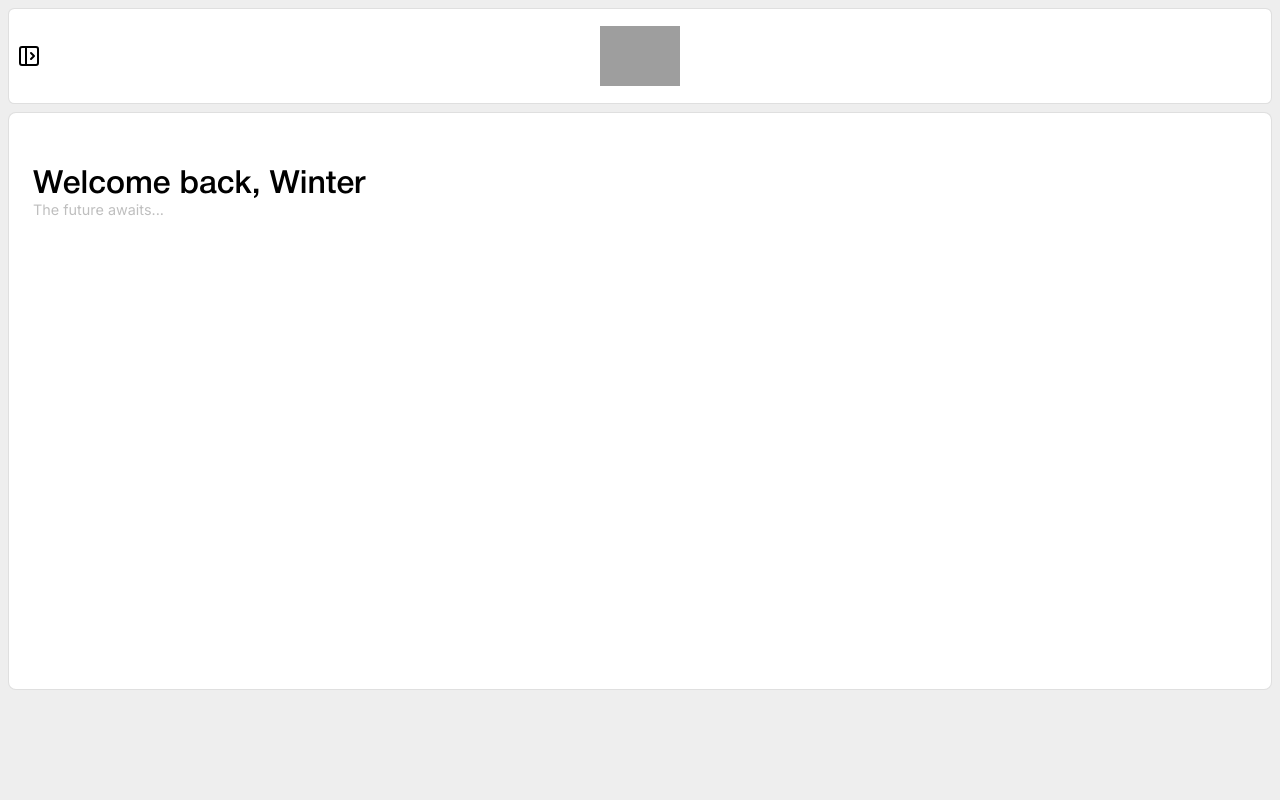
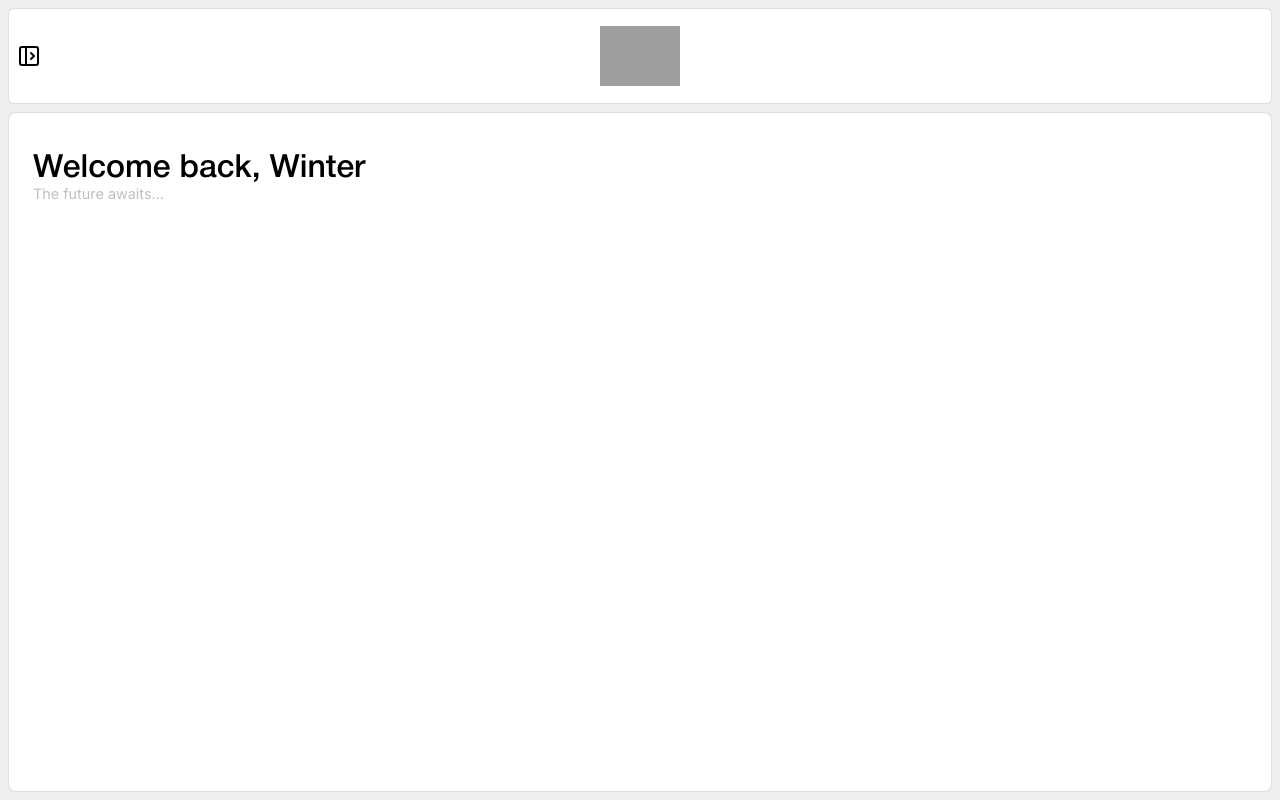
Before and after one commit to WinterTheEngineer/Erica, a Django app: page / in a window 1280 px wide. Run offline with Django 5.2, Linux system fonts and the light colour scheme; grey boxes are pictures that could not be loaded.

Commit message:
fixed issue with main-content height

```diff
--- a/static/base.css
+++ b/static/base.css
@@ -10,14 +10,14 @@ body {
     background: #eeeeee;
 }
 
+.container {
+    height: 100%;
+}
+
 .body-container {
     padding: 1rem;
     display: flex;
     column-gap: 1rem;
-}
-
-.container {
-    height: 100%;
 }
 
 #splash {
@@ -190,8 +190,8 @@ nav {
 }
 
 .main-content {
-    flex: .85;
-    height: 100%;
+    flex: 1;
+    /* height: 100%; */
     overflow-y: scroll;
     border-radius: .5rem;
     background-color: #ffffff;
--- a/static/responsive.css
+++ b/static/responsive.css
@@ -86,6 +86,7 @@
     }
 
     .header {
+        height: 8rem;
         padding: 0 .5rem;
     }
 
```
